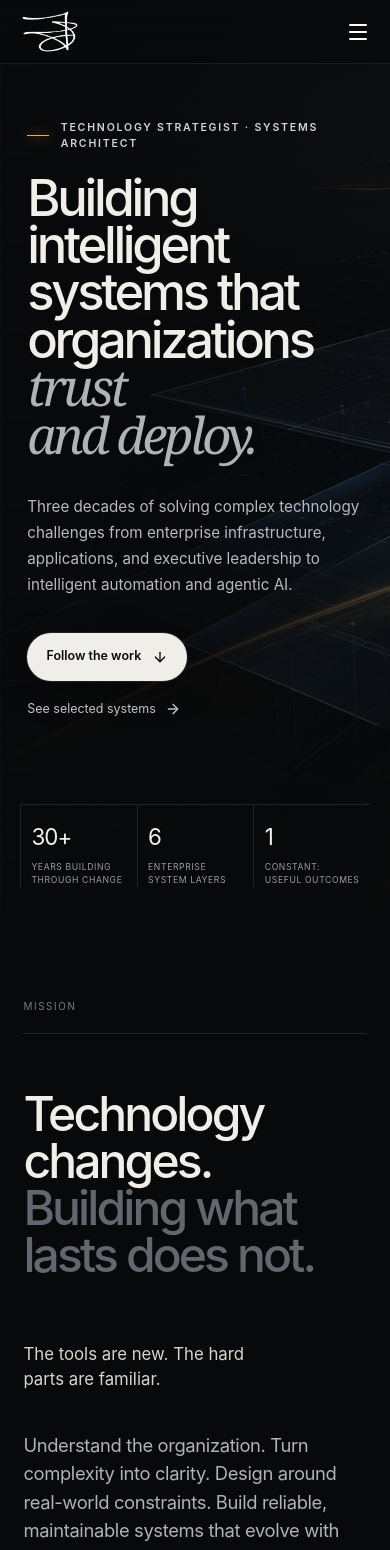
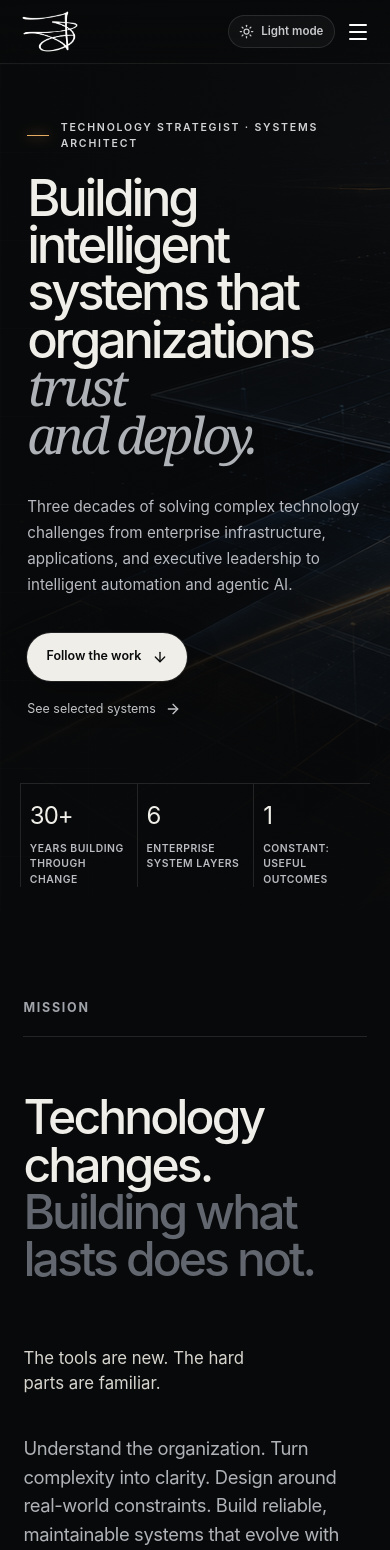
Before and after one commit to ThePalantir/troystone_dev_website, a Next.js app: page / in a window 390 px wide. Shown: the top 1550 px of the page. Built offline with nearby package versions, Linux system fonts and the light colour scheme.

Commit message:
Add theme modes and improve homepage readability

```diff
--- a/app/globals.css
+++ b/app/globals.css
@@ -1,6 +1,7 @@
 @import "tailwindcss";
 
 :root { --bg: #08090a; --bg-soft: #0d0f12; --panel: #111419; --text: #f0eee8; --muted: #979ca4; --line: rgba(255,255,255,.11); --blue: #6d9ed3; --amber: #e5ac62; }
+[data-theme="light"] { --bg: #f4f1e9; --bg-soft: #ebe7de; --panel: #e5e1d8; --text: #17191c; --muted: #5f646b; --line: rgba(17,19,22,.16); --blue: #3f6f9f; --amber: #9a6426; }
 * { box-sizing: border-box; }
 html { scroll-behavior: smooth; background: var(--bg); }
 body { margin: 0; background: var(--bg); color: var(--text); font-family: Inter, ui-sans-serif, -apple-system, BlinkMacSystemFont, "Segoe UI", sans-serif; font-size: 16px; line-height: 1.5; -webkit-font-smoothing: antialiased; overflow-x: hidden; }
@@ -15,10 +16,13 @@ button { font: inherit; }
 .site-header { position: fixed; z-index: 50; top: 0; left: 0; right: 0; height: 76px; padding: 0 clamp(1.25rem, 4vw, 4.5rem); display: grid; grid-template-columns: 1fr auto 1fr; align-items: center; border-bottom: 1px solid rgba(255,255,255,.08); background: linear-gradient(to bottom, rgba(8,9,10,.92), rgba(8,9,10,.55)); backdrop-filter: blur(18px); }
 .wordmark { display: inline-flex; width: fit-content; align-items: center; }
 .brand-mark { display: block; width: 58px; height: auto; filter: invert(1); }
-.desktop-nav { display: flex; gap: 2rem; color: #b6b8bc; font-size: .79rem; }
+.desktop-nav { display: flex; gap: 2rem; color: #d0d1d3; font-size: .95rem; font-weight: 600; }
 .desktop-nav a, .nav-cta, .text-link, .now-links a { transition: color .2s ease; }
 .desktop-nav a:hover, .nav-cta:hover, .text-link:hover, .now-links a:hover { color: #fff; }
 .nav-cta { justify-self: end; display: flex; align-items: center; gap: .45rem; font-size: .79rem; }
+.header-actions { justify-self: end; display: flex; align-items: center; gap: 1.35rem; }
+.theme-toggle { display: inline-flex; align-items: center; gap: .45rem; padding: .45rem .65rem; border: 1px solid var(--line); border-radius: 999px; color: #c8c9cc; background: rgba(255,255,255,.035); cursor: pointer; font-size: .72rem; font-weight: 600; transition: color .2s ease, border-color .2s ease, background .2s ease; }
+.theme-toggle:hover { color: #fff; border-color: rgba(255,255,255,.25); background: rgba(255,255,255,.07); }
 .menu-button, .mobile-nav { display: none; }
 
 .hero { min-height: 100svh; position: relative; display: flex; align-items: center; isolation: isolate; overflow: hidden; }
@@ -40,10 +44,10 @@ h1 em, .contact h2 em { color: #afb2b7; font-family: Georgia, "Times New Roman",
 .hero-proof { position: absolute; right: clamp(1.25rem, 5vw, 6rem); bottom: 2.5rem; display: flex; border-top: 1px solid var(--line); }
 .hero-proof div { display: flex; align-items: center; gap: .8rem; min-width: 150px; padding: 1.1rem 1.2rem 0; border-left: 1px solid var(--line); }
 .hero-proof strong { font-size: 1.6rem; font-weight: 400; letter-spacing: -.04em; }
-.hero-proof span { color: #999da3; font-size: .64rem; line-height: 1.5; text-transform: uppercase; letter-spacing: .09em; }
+.hero-proof span { color: #b9bbc0; font-size: .76rem; font-weight: 600; line-height: 1.45; text-transform: uppercase; letter-spacing: .075em; }
 
 .section { width: min(1440px, 100%); margin: 0 auto; padding: clamp(6rem, 10vw, 10rem) clamp(1.25rem, 6vw, 7rem); }
-.section-kicker { display: flex; justify-content: space-between; padding-bottom: 1.2rem; margin-bottom: clamp(3rem, 6vw, 6rem); border-bottom: 1px solid var(--line); color: #757a82; font-size: .62rem; text-transform: uppercase; letter-spacing: .16em; }
+.section-kicker { display: flex; justify-content: space-between; padding-bottom: 1.2rem; margin-bottom: clamp(3rem, 6vw, 6rem); border-bottom: 1px solid var(--line); color: #a1a5ab; font-size: .78rem; font-weight: 700; text-transform: uppercase; letter-spacing: .14em; }
 .display-copy { margin: 0; font-size: clamp(3rem, 6.6vw, 7rem); line-height: .98; letter-spacing: -.06em; font-weight: 450; }
 .display-copy span { color: #62676f; }
 .manifesto { background: var(--bg); }
@@ -57,6 +61,8 @@ h1 em, .contact h2 em { color: #afb2b7; font-family: Georgia, "Times New Roman",
 .timeline-heading, .systems-intro { display: grid; grid-template-columns: 1.4fr .6fr; align-items: end; gap: 6vw; }
 .timeline-heading h2, .philosophy h2, .systems-intro h2 { margin: 0; font-size: clamp(2.7rem, 5vw, 5.5rem); line-height: 1; letter-spacing: -.055em; font-weight: 450; }
 .timeline-heading > p, .systems-intro > p { max-width: 380px; margin: 0 0 .5rem; color: #8d9299; font-size: .95rem; line-height: 1.7; }
+.systems-intro > p { max-width: 460px; color: #b5b8bd; font-size: 1.08rem; line-height: 1.75; }
+.systems-intro .eyebrow { font-size: .78rem; }
 .timeline-shell { margin-top: clamp(4rem, 7vw, 7rem); scroll-margin-top: 96px; }
 .timeline-track { width: 100%; overflow-x: auto; overscroll-behavior-x: contain; scroll-snap-type: x proximity; scrollbar-width: thin; scrollbar-color: #4b4f55 transparent; }
 .timeline-rail { position: relative; display: grid; grid-template-columns: repeat(6, minmax(150px, 1fr)); min-width: 940px; padding: 0 0 1rem; }
@@ -71,7 +77,7 @@ h1 em, .contact h2 em { color: #afb2b7; font-family: Georgia, "Times New Roman",
 .timeline-detail p { margin: 0; color: #c8c9c9; font-size: clamp(1.05rem, 1.8vw, 1.35rem); line-height: 1.55; }
 
 .chapters { padding-top: 5rem; }
-.chapters .section-kicker { color: #b7bac0; font-size: .75rem; font-weight: 700; }
+.chapters .section-kicker { color: #d0d1d3; font-size: .84rem; }
 .chapter { display: grid; grid-template-columns: .6fr 1.4fr; gap: 7vw; padding: clamp(3rem, 6vw, 6rem) 0; border-bottom: 1px solid var(--line); }
 .chapter:first-of-type { border-top: 1px solid var(--line); }
 .chapter-meta { display: flex; gap: 2rem; color: #9da1a8; font-size: .82rem; font-weight: 700; text-transform: uppercase; letter-spacing: .14em; }
@@ -79,7 +85,7 @@ h1 em, .contact h2 em { color: #afb2b7; font-family: Georgia, "Times New Roman",
 .chapter-copy h3 { margin: -.25rem 0 1.4rem; font-size: clamp(2rem, 4vw, 4rem); font-weight: 440; line-height: 1; letter-spacing: -.05em; }
 .chapter-copy > p { max-width: 760px; margin: 0; color: #a5a9af; font-size: clamp(1rem, 1.5vw, 1.18rem); line-height: 1.75; }
 .tag-row { display: flex; flex-wrap: wrap; gap: .5rem; margin-top: 2rem; }
-.tag-row span { padding: .56rem .82rem; border: 1px solid rgba(255,255,255,.16); border-radius: 999px; color: #aeb1b6; font-size: .74rem; font-weight: 550; letter-spacing: .035em; }
+.tag-row span { padding: .62rem .92rem; border: 1px solid rgba(255,255,255,.2); border-radius: 999px; color: #d0d1d3; font-size: .87rem; font-weight: 600; letter-spacing: .025em; }
 
 .philosophy { width: 100%; max-width: none; background: #e8e4da; color: #101214; padding-inline: max(clamp(1.25rem, 6vw, 7rem), calc((100vw - 1440px)/2 + 7rem)); }
 .philosophy .section-kicker { border-color: rgba(0,0,0,.17); color: #6d6d68; }
@@ -110,12 +116,12 @@ h1 em, .contact h2 em { color: #afb2b7; font-family: Georgia, "Times New Roman",
 .system-card:hover { transform: translateY(-5px); border-color: rgba(255,255,255,.24); }
 .card-top { display: flex; justify-content: space-between; color: #78818a; }
 .card-top span { font-size: .62rem; }
-.system-card > .eyebrow { margin-top: 4.5rem; }
+.system-card > .eyebrow { margin-top: 4.5rem; color: #aeb2b8; font-size: .76rem; }
 .system-card h3 { max-width: 330px; margin: 0 0 3.5rem; font-size: clamp(1.6rem, 2.3vw, 2.3rem); font-weight: 450; line-height: 1.1; letter-spacing: -.04em; }
 .system-card dl, .system-card dd { margin: 0; }
 .system-card dl > div { display: grid; grid-template-columns: 82px 1fr; gap: .7rem; padding: 1rem 0; border-top: 1px solid var(--line); }
-.system-card dt { color: #777c83; font-size: .6rem; text-transform: uppercase; letter-spacing: .08em; }
-.system-card dd { color: #adb0b5; font-size: .77rem; line-height: 1.55; }
+.system-card dt { color: #a2a6ac; font-size: .74rem; font-weight: 700; text-transform: uppercase; letter-spacing: .075em; }
+.system-card dd { color: #c7c9cd; font-size: .93rem; line-height: 1.65; }
 
 .evidence-grid { display: grid; grid-template-columns: 1.15fr .85fr; min-height: 570px; }
 .quote-block, .now-block { padding: clamp(2rem, 4vw, 4rem); border: 1px solid var(--line); }
@@ -123,7 +129,7 @@ h1 em, .contact h2 em { color: #afb2b7; font-family: Georgia, "Times New Roman",
 .quote-block > svg { color: var(--amber); }
 .quote-block blockquote { max-width: 760px; margin: 4rem 0 2rem; font-family: Georgia, serif; font-size: clamp(2.4rem, 4.5vw, 4.8rem); font-weight: 400; line-height: 1.05; letter-spacing: -.04em; }
 .quote-block > p { max-width: 660px; color: #989ca2; line-height: 1.75; }
-.quote-block cite { display: block; margin-top: 3rem; color: #666b72; font-style: normal; font-size: .65rem; text-transform: uppercase; letter-spacing: .09em; }
+.quote-block cite { display: block; margin-top: 3rem; color: #94989e; font-style: normal; font-size: .8rem; font-weight: 600; text-transform: uppercase; letter-spacing: .075em; }
 .now-block { display: flex; flex-direction: column; justify-content: center; background: #d9d5cc; color: #131517; border-color: #d9d5cc; }
 .now-block .eyebrow { color: #676966; }
 .now-block h3 { margin: 0 0 2rem; font-size: clamp(2rem, 3vw, 3.2rem); line-height: 1.05; font-weight: 450; letter-spacing: -.045em; }
@@ -138,13 +144,57 @@ h1 em, .contact h2 em { color: #afb2b7; font-family: Georgia, "Times New Roman",
 .contact > div > p:not(.eyebrow) { max-width: 620px; margin: 2.5rem auto; color: #969aa0; line-height: 1.7; }
 .contact-button { min-height: 54px; padding-inline: 1.5rem; }
 footer { min-height: 110px; padding: 2rem clamp(1.25rem, 6vw, 7rem); display: grid; grid-template-columns: 1fr auto 1fr; align-items: center; border-top: 1px solid var(--line); color: #777b81; }
-footer > p { font-size: .64rem; text-transform: uppercase; letter-spacing: .11em; }
+footer > p { color: #a3a6ab; font-size: .78rem; font-weight: 600; text-transform: uppercase; letter-spacing: .09em; }
 footer > div { justify-self: end; display: flex; gap: 1rem; }
+footer > div a { color: #c8c9cc; font-size: 1rem; font-weight: 700; }
 footer > div a:hover { color: #fff; }
+
+[data-theme="light"] .site-header { border-color: rgba(0,0,0,.1); background: linear-gradient(to bottom, rgba(244,241,233,.96), rgba(244,241,233,.72)); }
+[data-theme="light"] .brand-mark { filter: none; }
+[data-theme="light"] .desktop-nav, [data-theme="light"] .nav-cta { color: #34383d; }
+[data-theme="light"] .desktop-nav a:hover, [data-theme="light"] .nav-cta:hover, [data-theme="light"] .text-link:hover, [data-theme="light"] .now-links a:hover, [data-theme="light"] footer > div a:hover { color: #000; }
+[data-theme="light"] .theme-toggle { color: #34383d; background: rgba(0,0,0,.025); }
+[data-theme="light"] .theme-toggle:hover { color: #000; border-color: rgba(0,0,0,.3); background: rgba(0,0,0,.06); }
+[data-theme="light"] .hero-art { opacity: .58; }
+[data-theme="light"] .hero-shade { background: linear-gradient(90deg, rgba(244,241,233,.99) 0%, rgba(244,241,233,.93) 38%, rgba(244,241,233,.38) 76%, rgba(244,241,233,.18)), linear-gradient(0deg, rgba(244,241,233,.96) 0%, transparent 30%, rgba(244,241,233,.18)); }
+[data-theme="light"] .hero-grid { opacity: .2; background-image: linear-gradient(rgba(0,0,0,.08) 1px, transparent 1px), linear-gradient(90deg, rgba(0,0,0,.08) 1px, transparent 1px); }
+[data-theme="light"] .hero-eyebrow, [data-theme="light"] .hero-copy, [data-theme="light"] .text-link { color: #42474d; }
+[data-theme="light"] h1 em, [data-theme="light"] .contact h2 em { color: #5c6167; }
+[data-theme="light"] .hero-proof { border-color: rgba(0,0,0,.18); }
+[data-theme="light"] .hero-proof div { border-color: rgba(0,0,0,.16); }
+[data-theme="light"] .hero-proof span { color: #4c5157; }
+[data-theme="light"] .button-primary { color: #f8f5ee; background: #17191c; box-shadow: 0 10px 30px rgba(0,0,0,.16); }
+[data-theme="light"] .button-primary:hover { color: #fff; background: #000; }
+[data-theme="light"] .section-kicker { color: #565b61; }
+[data-theme="light"] .display-copy span { color: #777b7f; }
+[data-theme="light"] .manifesto-lead { color: #34383d; }
+[data-theme="light"] .manifesto-body { color: #4e5359; }
+[data-theme="light"] .timeline-section { background: #ebe7de; border-color: rgba(0,0,0,.08); }
+[data-theme="light"] .timeline-heading > p, [data-theme="light"] .timeline-detail p { color: #50555b; }
+[data-theme="light"] .timeline-node { color: #666b71; }
+[data-theme="light"] .timeline-node:hover .node-label, [data-theme="light"] .timeline-node.active .node-label { color: #17191c; }
+[data-theme="light"] .node-dot { border-color: #d5d1c8; box-shadow: 0 0 0 4px #ebe7de; }
+[data-theme="light"] .timeline-node.active .node-dot { box-shadow: 0 0 0 4px #ebe7de, 0 0 22px rgba(154,100,38,.5); }
+[data-theme="light"] .chapters .section-kicker, [data-theme="light"] .chapter-meta { color: #3f4449; }
+[data-theme="light"] .chapter-copy > p { color: #555a60; }
+[data-theme="light"] .tag-row span { color: #34383d; border-color: rgba(0,0,0,.2); }
+[data-theme="light"] .philosophy { background: #ddd8cd; }
+[data-theme="light"] .systems { background: #e8e4da; }
+[data-theme="light"] .systems-intro > p, [data-theme="light"] .system-card dd { color: #4d5258; }
+[data-theme="light"] .system-card { background: linear-gradient(145deg, rgba(255,255,255,.35), rgba(0,0,0,.015)); }
+[data-theme="light"] .system-card:hover { border-color: rgba(0,0,0,.3); }
+[data-theme="light"] .card-top, [data-theme="light"] .system-card > .eyebrow, [data-theme="light"] .system-card dt { color: #555b62; }
+[data-theme="light"] .quote-block { background: #eae6dd; }
+[data-theme="light"] .quote-block > p, [data-theme="light"] .quote-block cite { color: #555a60; }
+[data-theme="light"] .now-block { background: #d6d1c6; border-color: #d6d1c6; }
+[data-theme="light"] .contact > div > p:not(.eyebrow) { color: #555a60; }
+[data-theme="light"] footer { color: #4d5258; }
+[data-theme="light"] footer > p, [data-theme="light"] footer > div a { color: #4d5258; }
 
 :focus-visible { outline: 2px solid var(--amber); outline-offset: 4px; }
 @media (max-width: 900px) {
-  .site-header { grid-template-columns: 1fr auto; }.desktop-nav,.nav-cta { display: none; }.menu-button { display: grid; place-items: center; justify-self: end; color: #fff; background: none; border: 0; }.mobile-nav { position: absolute; display: grid; left: 1rem; right: 1rem; top: 68px; padding: 1rem; background: rgba(15,17,20,.98); border: 1px solid var(--line); box-shadow: 0 20px 50px rgba(0,0,0,.4); }.mobile-nav a { padding: 1rem; border-bottom: 1px solid var(--line); font-size: .9rem; }
+  .site-header { grid-template-columns: 1fr auto auto; gap: .7rem; }.desktop-nav,.nav-cta { display: none; }.header-actions { grid-column: 2; }.menu-button { grid-column: 3; display: grid; place-items: center; justify-self: end; color: #fff; background: none; border: 0; }.mobile-nav { position: absolute; display: grid; left: 1rem; right: 1rem; top: 68px; padding: 1rem; background: rgba(15,17,20,.98); border: 1px solid var(--line); box-shadow: 0 20px 50px rgba(0,0,0,.4); }.mobile-nav a { padding: 1rem; border-bottom: 1px solid var(--line); font-size: 1.02rem; font-weight: 600; }
+  [data-theme="light"] .menu-button { color: #17191c; }[data-theme="light"] .mobile-nav { color: #17191c; background: rgba(244,241,233,.98); box-shadow: 0 20px 50px rgba(0,0,0,.18); }
   .hero-content { width: 90vw; padding-bottom: 11rem; }.hero-proof { left: 1.25rem; right: 1.25rem; justify-content: flex-end; }.hero-proof div { flex: 1; min-width: 0; max-width: 170px; }.hero-shade { background: linear-gradient(90deg, rgba(8,9,10,.98), rgba(8,9,10,.72)), linear-gradient(0deg, rgba(8,9,10,.95), transparent 40%); }
   .timeline-heading,.systems-intro,.philosophy-grid { grid-template-columns: 1fr; align-items: start; }.timeline-heading > p,.systems-intro > p { margin-top: 2rem; }
   .system-cards { grid-template-columns: 1fr; }.system-card { min-height: auto; }.system-card > .eyebrow { margin-top: 3rem; }
@@ -152,7 +202,7 @@ footer > div a:hover { color: #fff; }
 }
 @media (max-width: 640px) {
   .site-header { height: 64px; }.hero { min-height: 880px; align-items: flex-start; }.hero-grid { inset: 64px 0 0; }.hero-content { width: 100%; padding-top: 7.5rem; padding-bottom: 12rem; }.hero-actions { align-items: flex-start; flex-direction: column; gap: 1.2rem; }
-  h1 { font-size: clamp(2.9rem, 13vw, 4.1rem); }.hero-copy { font-size: .95rem; }.hero-proof { bottom: 1.5rem; justify-content: stretch; }.hero-proof div { display: grid; align-content: start; gap: .45rem; max-width: none; padding: .9rem .65rem 0; }.hero-proof strong { font-size: 1.4rem; }.hero-proof span { font-size: .54rem; letter-spacing: .07em; }
+  h1 { font-size: clamp(2.9rem, 13vw, 4.1rem); }.hero-copy { font-size: .95rem; }.hero-proof { bottom: 1.5rem; justify-content: stretch; }.hero-proof div { display: grid; align-content: start; gap: .45rem; max-width: none; padding: .9rem .55rem 0; }.hero-proof strong { font-size: 1.5rem; }.hero-proof span { font-size: .65rem; letter-spacing: .05em; }
   .section { padding-block: 5.5rem; }.section-kicker { margin-bottom: 3.5rem; }.display-copy { font-size: 3rem; }
   .manifesto-grid,.chapter { grid-template-columns: 1fr; gap: 2.4rem; }.chapter-meta { justify-content: space-between; }.chapter-copy h3 { font-size: 2.3rem; }
   .timeline-rail { min-width: 870px; }
--- a/app/layout.tsx
+++ b/app/layout.tsx
@@ -13,8 +13,16 @@ export const metadata: Metadata = {
   robots: { index: true, follow: true },
 };
 
-export const viewport: Viewport = { width: "device-width", initialScale: 1, themeColor: "#08090a", colorScheme: "dark" };
+export const viewport: Viewport = {
+  width: "device-width",
+  initialScale: 1,
+  themeColor: [
+    { media: "(prefers-color-scheme: light)", color: "#f4f1e9" },
+    { media: "(prefers-color-scheme: dark)", color: "#08090a" },
+  ],
+  colorScheme: "dark light",
+};
 
 export default function RootLayout({ children }: Readonly<{ children: React.ReactNode }>) {
-  return <html lang="en"><body>{children}</body></html>;
+  return <html lang="en" suppressHydrationWarning><head><script dangerouslySetInnerHTML={{ __html: `(function(){try{var saved=localStorage.getItem('theme');var theme=saved==='light'||saved==='dark'?saved:(matchMedia('(prefers-color-scheme: light)').matches?'light':'dark');document.documentElement.dataset.theme=theme;document.documentElement.style.colorScheme=theme;}catch(e){}})();` }} /></head><body>{children}</body></html>;
 }
--- a/app/page.tsx
+++ b/app/page.tsx
@@ -196,7 +196,7 @@ export default function Home() {
 
       <section className="evidence section" aria-labelledby="evidence-title"><Reveal className="section-kicker"><span>Evidence of practice</span></Reveal><div className="evidence-grid"><Reveal className="quote-block"><ShieldCheck size={26} /><blockquote id="evidence-title">“Technology exists to enable business.”</blockquote><p>That principle appears repeatedly in recommendations from the people Troy has led: high standards, loyalty to the team, and an insistence that technology earn its place through outcomes.</p><cite>Leadership recommendation, public LinkedIn profile</cite></Reveal><Reveal className="now-block" delay={0.1}><p className="eyebrow">Now / 2026</p><h3>Testing the edge.<br />Keeping what works.</h3><p>Current focus: production agent workflows, AI-assisted software delivery, enterprise voice systems, and the governance required to connect them safely to real organizations.</p><div className="now-links"><a href="https://www.linkedin.com/in/troystone" target="_blank" rel="noreferrer">LinkedIn <ArrowUpRight size={15} /></a></div></Reveal></div></section>
 
-      <section className="contact section" id="contact" aria-labelledby="contact-title"><Reveal><p className="eyebrow"><span className="status-dot" /> Open to consequential problems</p><h2 id="contact-title">Let’s make the complex<br /><em>useful.</em></h2><p>If you are modernizing a critical system, connecting AI to real operations, or trying to see the architecture hidden inside a difficult problem, I would like to hear about it.</p><a className="button button-primary contact-button" href="https://www.linkedin.com/in/troystone" target="_blank" rel="noreferrer">Start a conversation <ArrowUpRight size={17} /></a></Reveal></section>
+      <section className="contact section" id="contact" aria-labelledby="contact-title"><Reveal><p className="eyebrow"><span className="status-dot" /> Drawn to complex problems with meaningful outcomes.</p><h2 id="contact-title">Let&apos;s turn complexity into<br /><em>clarity.</em></h2><p>If you&apos;re modernizing a critical system, connecting AI to real operations, or solving a complex problem with meaningful business impact, I&apos;d enjoy the conversation.</p><a className="button button-primary contact-button" href="https://www.linkedin.com/in/troystone" target="_blank" rel="noreferrer">Start a conversation <ArrowUpRight size={17} /></a></Reveal></section>
     </main>
     <footer><a className="wordmark" href="#top" aria-label="Troy Stone, back to top"><Image className="brand-mark" src="/ts-initials.png" alt="" width={64} height={48} /></a><p>Enterprise architecture · Automation · Intelligent systems</p><div><a href="https://www.linkedin.com/in/troystone" aria-label="LinkedIn">in</a></div></footer>
     <script type="application/ld+json" dangerouslySetInnerHTML={{ __html: JSON.stringify(jsonLd).replace(/</g, "\\u003c") }} />
--- a/components/Header.tsx
+++ b/components/Header.tsx
@@ -1,17 +1,40 @@
 "use client";
 import Image from "next/image";
 import { useEffect, useState } from "react";
-import { ArrowUpRight, Menu, X } from "lucide-react";
+import { ArrowUpRight, Menu, Moon, Sun, X } from "lucide-react";
 
 const links = [["Story", "#story"], ["Perspective", "#perspective"], ["Systems", "#systems"]];
+type Theme = "light" | "dark";
 
 export function Header() {
   const [open, setOpen] = useState(false);
+  const [theme, setTheme] = useState<Theme>("dark");
   useEffect(() => { const close = () => setOpen(false); window.addEventListener("resize", close); return () => window.removeEventListener("resize", close); }, []);
+  useEffect(() => {
+    const frame = window.requestAnimationFrame(() => {
+      setTheme(document.documentElement.dataset.theme === "light" ? "light" : "dark");
+    });
+    return () => window.cancelAnimationFrame(frame);
+  }, []);
+
+  const toggleTheme = () => {
+    const next = theme === "dark" ? "light" : "dark";
+    document.documentElement.dataset.theme = next;
+    document.documentElement.style.colorScheme = next;
+    window.localStorage.setItem("theme", next);
+    setTheme(next);
+  };
+
   return <header className="site-header">
     <a className="wordmark" href="#top" aria-label="Troy Stone, home"><Image className="brand-mark" src="/ts-initials.png" alt="" width={58} height={44} priority /></a>
     <nav className="desktop-nav" aria-label="Primary navigation">{links.map(([label, href]) => <a key={href} href={href}>{label}</a>)}</nav>
-    <a className="nav-cta" href="#contact">Start a conversation <ArrowUpRight size={15} /></a>
+    <div className="header-actions">
+      <button className="theme-toggle" type="button" onClick={toggleTheme} aria-label={`Switch to ${theme === "dark" ? "light" : "dark"} mode`}>
+        {theme === "dark" ? <Sun size={15} /> : <Moon size={15} />}
+        <span>{theme === "dark" ? "Light mode" : "Dark mode"}</span>
+      </button>
+      <a className="nav-cta" href="#contact">Start a conversation <ArrowUpRight size={15} /></a>
+    </div>
     <button className="menu-button" type="button" onClick={() => setOpen(!open)} aria-label={open ? "Close menu" : "Open menu"} aria-expanded={open}>{open ? <X /> : <Menu />}</button>
     {open && <nav className="mobile-nav" aria-label="Mobile navigation">{links.map(([label, href]) => <a key={href} href={href} onClick={() => setOpen(false)}>{label}</a>)}<a href="#contact" onClick={() => setOpen(false)}>Start a conversation</a></nav>}
   </header>;
--- a/components/Timeline.tsx
+++ b/components/Timeline.tsx
@@ -5,7 +5,7 @@ import { motion, useReducedMotion } from "motion/react";
 const eras = [
   { year: "1990s", label: "Enterprise networks", note: "Reliability begins with the physical system: topology, capacity, redundancy, and discipline." },
   { year: "2000s", label: "Voice becomes data", note: "Converging voice and data made architecture inseparable from the business it carries." },
-  { year: "2006–14", label: "Technology leadership", note: "At county scale, the work expanded from systems to governance, public safety, teams, and outcomes." },
+  { year: "2006–14", label: "Technology leadership", note: "At county scale, the work expanded from systems to governance, digital transformation, collaboration, business continuity, outcomes, and full transparency." },
   { year: "2010s", label: "Cloud platforms", note: "Microsoft 365 shifted the center of gravity from owned infrastructure to connected services." },
   { year: "2020s", label: "Enterprise automation", note: "Power Platform, Graph, identity, and code turned fragmented work into dependable operating systems." },
   { year: "Now", label: "Agentic systems", note: "AI becomes useful when it is designed into permissions, data, workflows, and accountable human decisions." },
```
